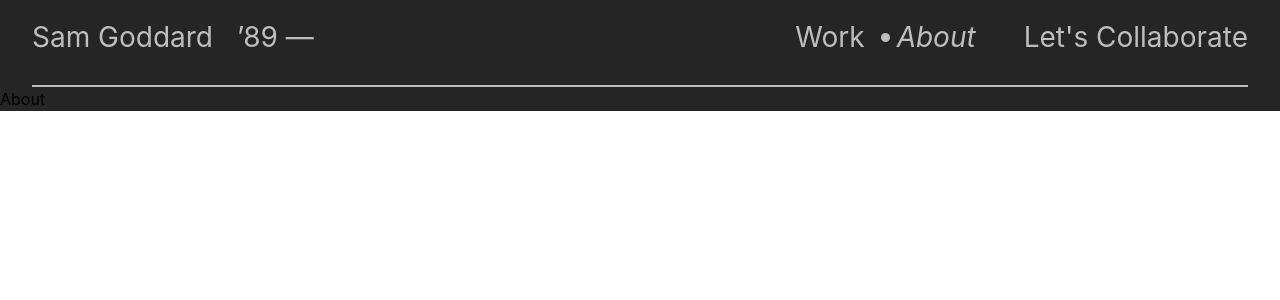
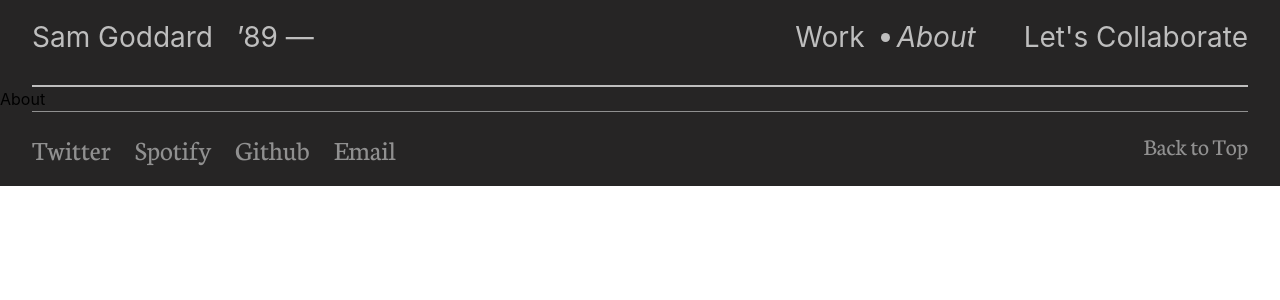
Before and after one commit to hayatul-islam/Sam-Goddard, a React (Create React App) app: page /about in a window 1280 px wide. Shown: the top 300 px of the page. Built offline with nearby package versions, Linux system fonts and the light colour scheme.

Commit message:
footer design

```diff
--- /dev/null
+++ b/src/components/shared/footer/Footer.js
@@ -0,0 +1,40 @@
+import React from "react";
+import { NavLink } from "react-router-dom";
+
+function Footer() {
+  const handleTop = () => {
+    window.scrollTo(0, 0);
+  };
+  return (
+    <>
+      <div className=" text-[#bebebe] opacity-70 px-[32px] ">
+        <div className=" border-t border-[#bebebe] flex justify-between py-4">
+          <nav className="text-[28px] font-neuton flex space-x-6">
+            <NavLink className=" hover:line-through decoration-1" to="">
+              Twitter
+            </NavLink>
+            <NavLink className=" hover:line-through decoration-1" to="">
+              Spotify
+            </NavLink>
+            <NavLink className=" hover:line-through decoration-1" to="">
+              Github
+            </NavLink>
+            <NavLink className=" hover:line-through decoration-1" to="">
+              Email
+            </NavLink>
+          </nav>
+          <div>
+            <button
+              onClick={handleTop}
+              className="text-[24px] font-neuton hover:line-through decoration-1"
+            >
+              Back to Top
+            </button>
+          </div>
+        </div>
+      </div>
+    </>
+  );
+}
+
+export default Footer;
--- a/src/components/shared/header/Header.js
+++ b/src/components/shared/header/Header.js
@@ -12,9 +12,7 @@ function Header() {
               <h2>’89 —</h2>
             </div>
             <div className="w-[300px] overflow-hidden">
-              <marquee direction="left">
-                Creative Developer — Available May ’22 —
-              </marquee>
+              <marquee>Creative Developer — Available May ’22 —</marquee>
             </div>
           </div>
           <div>
--- a/src/pages/TheLayout.js
+++ b/src/pages/TheLayout.js
@@ -1,5 +1,6 @@
 import React from "react";
 import { BrowserRouter, Route, Routes } from "react-router-dom";
+import Footer from "../components/shared/footer/Footer";
 import Header from "../components/shared/header/Header";
 import About from "./About";
 import Home from "./Home";
@@ -13,6 +14,7 @@ function TheLayout() {
           <Route path="/" element={<Home />} />
           <Route path="/about" element={<About />} />
         </Routes>
+        <Footer />
       </BrowserRouter>
     </>
   );
```
